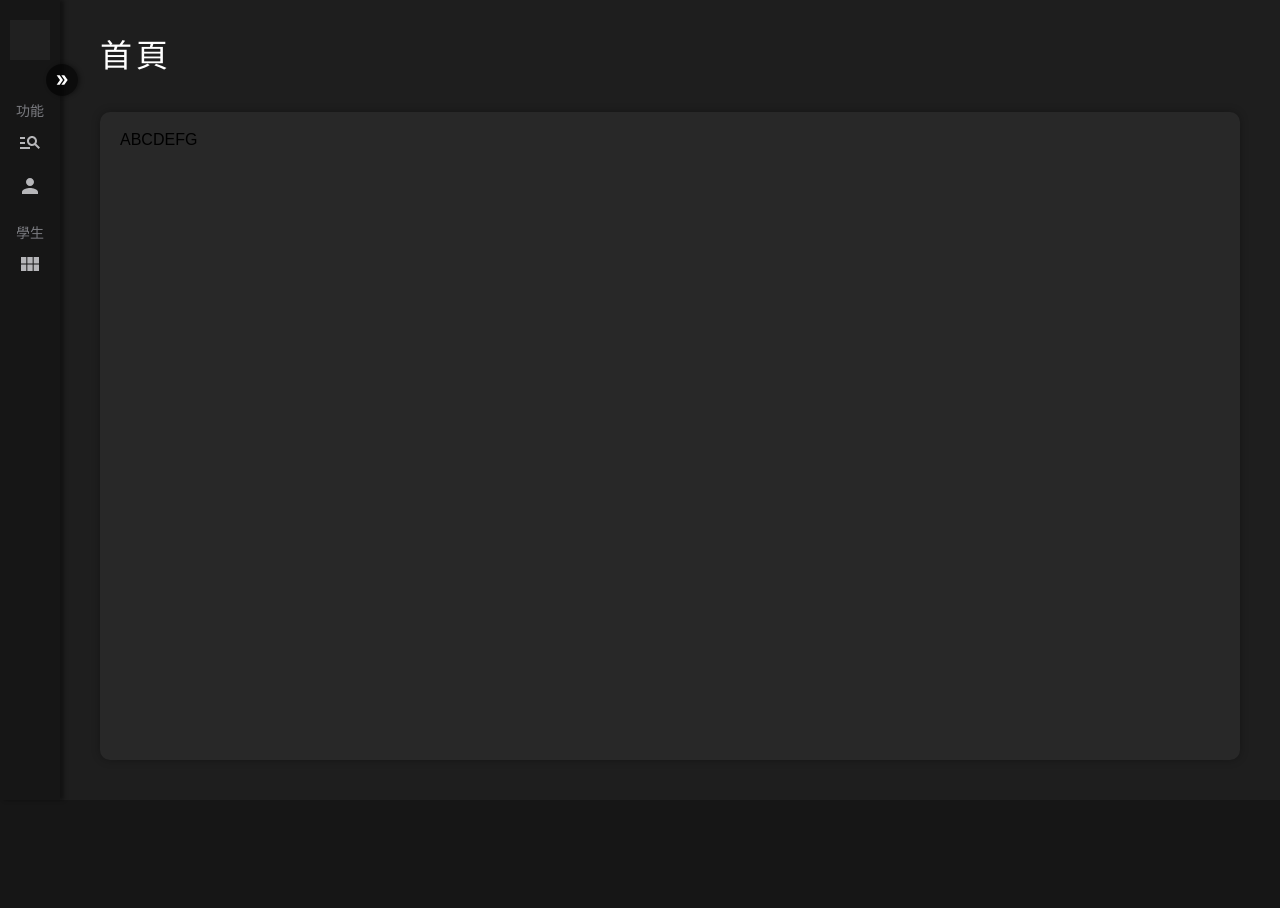
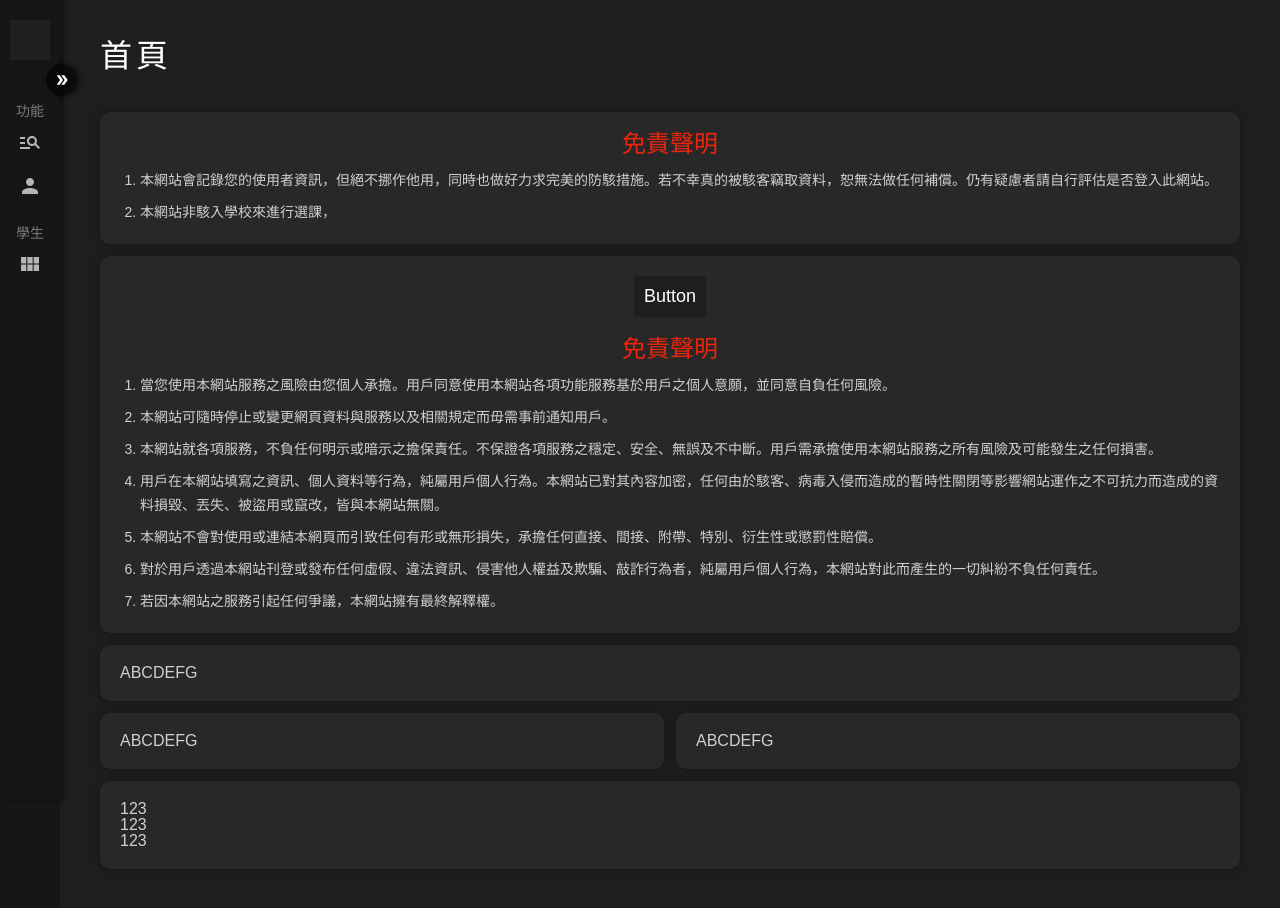
Before and after one commit to aisu-programming/NTNU-Course-Queuing-Website-FrontEnd, a React (Create React App) app: page / in a window 1280 px wide. Before the commit the page ends 800 px from the top, so only its background shows below. Built offline with nearby package versions, Linux system fonts and the light colour scheme.

Commit message:
feat: add home page

```diff
--- a/src/App.js
+++ b/src/App.js
@@ -79,6 +79,10 @@ const App = () => {
         },
       ],
     },
+    {
+      path: '*',
+      element: <Navigate to='/' />,
+    },
   ]);
   return (
     <DataProvider>
--- a/src/api/Get.jsx
+++ b/src/api/Get.jsx
@@ -1,13 +1,13 @@
-export const GetApi = async( url) => {
-
-  return await fetch(
-    url,{
-      method: 'GET',
-      headers:{
-        'Content-Type': 'application/json'
-      },
-    })
+export const GetApi = async (url) => {
+  return await fetch(url, {
+    method: 'GET',
+    headers: {
+      'Content-Type': 'application/json',
+      'Access-Control-Allow-Credentials': true,
+    },
+    mode: 'cors',
+    credentials: 'include',
+  })
     .then((response) => response.json())
-    .catch((error) => console.log('error'+error))
-
-}
+    .catch((error) => console.log('error' + error));
+};
--- a/src/api/utlis/config.jsx
+++ b/src/api/utlis/config.jsx
@@ -1,6 +1,7 @@
 export const config = {
-  loginUrl: 'http://192.168.1.109:5000/auth/session',
-  searchUrl: 'http://192.168.1.109:5000/course/search',
-  listUrl: 'http://192.168.1.109:5000/order',
-  achieveUrl: 'http://192.168.1.109:5000/order/achievement',
+  loginUrl: 'http://ntnu.site:5000/auth/session',
+  searchUrl: 'http://ntnu.site:5000/course/search',
+  listUrl: 'http://ntnu.site:5000/order',
+  achieveUrl: 'http://ntnu.site:5000/order/achievement',
+  lineUrl: 'http://ntnu.site:5000/line',
 };
--- a/src/api/utlis/index.jsx
+++ b/src/api/utlis/index.jsx
@@ -2,3 +2,4 @@ export { Login } from './Login'
 export { search } from './Search'
 export { GetList } from './List'
 export { FixList } from './List'
+export { GetLine } from './line'
--- /dev/null
+++ b/src/api/utlis/line.jsx
@@ -0,0 +1,10 @@
+import { GetApi } from "api/Get";
+import { config } from "./config";
+
+export const GetLine = async () =>{
+
+    return await GetApi(config.lineUrl)
+    .then(res => {
+        console.log(res)
+    })
+}
--- /dev/null
+++ b/src/components/Home/Disclaimer.jsx
@@ -0,0 +1,75 @@
+import React, { useState, useRef, useEffect } from 'react';
+import styled from 'styled-components';
+import { colors } from 'styles';
+import { DropdownMenu } from 'components/Dropdown';
+import { MdKeyboardArrowUp } from 'react-icons/md';
+
+const Title = styled.h3`
+  color: ${colors.danger};
+  font-size: 24px;
+  font-weight: 500;
+  text-align: center;
+  margin-bottom: 12px;
+`;
+const TextOrder = styled.ol`
+  list-style: number;
+  margin-left: 20px;
+  // list-style-position: inside;
+`
+const Text = styled.li`
+  color: ${colors.gray100};
+  font-size: 14px;
+  margin-bottom: 8px;
+  line-height: 1.5rem;
+
+  &:last-of-type {
+    margin-bottom: 0;
+  }
+`;
+
+export const MiniDisclaimer = () => {
+  return (
+    <>
+      <Title>免責聲明</Title>
+      <TextOrder>
+        <Text>
+          本網站會記錄您的使用者資訊，但絕不挪作他用，同時也做好力求完美的防駭措施。若不幸真的被駭客竊取資料，恕無法做任何補償。仍有疑慮者請自行評估是否登入此網站。
+        </Text>
+        <Text>
+          本網站非駭入學校來進行選課，
+        </Text>
+      </TextOrder>
+    </>
+  )
+}
+
+export const Disclaimer = () => {
+  return (
+    <>
+      <Title>免責聲明</Title>
+      <TextOrder>
+        <Text>
+          當您使用本網站服務之風險由您個人承擔。用戶同意使用本網站各項功能服務基於用戶之個人意願，並同意自負任何風險。
+        </Text>
+        <Text>
+          本網站可隨時停止或變更網頁資料與服務以及相關規定而毋需事前通知用戶。
+        </Text>
+        <Text>
+          本網站就各項服務，不負任何明示或暗示之擔保責任。不保證各項服務之穩定、安全、無誤及不中斷。用戶需承擔使用本網站服務之所有風險及可能發生之任何損害。
+        </Text>
+        <Text>
+          用戶在本網站填寫之資訊、個人資料等行為，純屬用戶個人行為。本網站已對其內容加密，任何由於駭客、病毒入侵而造成的暫時性關閉等影響網站運作之不可抗力而造成的資料損毀、丟失、被盜用或竄改，皆與本網站無關。
+        </Text>
+        <Text>
+          本網站不會對使用或連結本網頁而引致任何有形或無形損失，承擔任何直接、間接、附帶、特別、衍生性或懲罰性賠償。
+        </Text>
+        <Text>
+          對於用戶透過本網站刊登或發布任何虛假、違法資訊、侵害他人權益及欺騙、敲詐行為者，純屬用戶個人行為，本網站對此而產生的一切糾紛不負任何責任。
+        </Text>
+        <Text>
+          若因本網站之服務引起任何爭議，本網站擁有最終解釋權。
+        </Text>
+      </TextOrder>
+    </>
+  );
+};
--- /dev/null
+++ b/src/components/Home/index.jsx
@@ -0,0 +1 @@
+export { MiniDisclaimer, Disclaimer } from './Disclaimer';
--- a/src/components/Navigation.jsx
+++ b/src/components/Navigation.jsx
@@ -3,6 +3,7 @@ import styled from 'styled-components';
 import { colors } from '../styles';
 import { ButtonOption } from 'components';
 import {
+  MdHome,
   MdManageSearch,
   MdPerson,
   MdViewModule,
@@ -166,6 +167,20 @@ export const Navigation = () => {
           <LogoBox>
             <LogoTitle>師大選課系統</LogoTitle>
           </LogoBox>
+          <ul>
+            <NavOption>
+              <NavLink to='/'>
+                {({ isActive }) => (
+                  <ButtonOption
+                    option={'首頁'}
+                    active={isActive}
+                  >
+                    <MdHome />
+                  </ButtonOption>
+                )}
+              </NavLink>
+            </NavOption>
+          </ul>
           <OptionTitle>功能</OptionTitle>
           <ul>
             <NavOption>
--- a/src/pages/Home.jsx
+++ b/src/pages/Home.jsx
@@ -2,7 +2,9 @@ import React from 'react';
 import { Link } from 'react-router-dom';
 import { useDataContext } from 'data';
 import { colors, device, size } from 'styles';
-import styled from 'styled-components';
+import styled, { css } from 'styled-components';
+import { MiniDisclaimer, Disclaimer } from 'components/Home';
+import { GetLine } from 'api/utlis';
 
 const Container = styled.section`
   width: 100%;
@@ -29,30 +31,95 @@ const Title = styled.h1`
     font-size: 24px;
   }
 `;
+const Content = styled.div`
+  width: 100%;
+  height: 100%;
+  display: flex;
+  flex-direction: column;
+`
+const ContentRow = styled.div`
+  display: flex;
+  margin-bottom: 12px;
+  flex: 0;
+  ${props => props.flex && css`
+    flex: ${props.flex};
+  `}
+
+  &:last-of-type {
+    margin-bottom: 0;
+  }
+`
 const Wrapper = styled.div`
-  width: 100%;
+  // width: 100%;
   display: flex;
   flex-direction: column;
   flex: 1;
+  flex-shrink: 0;
   padding: 20px;
-  flex-shrink: 0;
+  color: ${colors.gray100};
   background: ${colors.gray400};
   border-radius: 10px;
   box-shadow: 0px 0px 8px rgba(0, 0, 0, 0.3);
+  margin-left: 12px;
+
+  &:first-of-type {
+    margin-left: 0;
+  }
+
   @media ${device.phone} {
     padding: 20px;
     border-radius: 2px;
+    margin-left: 0;
   }
 `;
 
-export const Home = (props) => {
+const Button = styled.button`
+  padding: 10px;
+  cursor: pointer;
+  background: ${colors.gray500};
+  width: fit-content;
+  margin: 0 auto 20px;
+  border-radius: 4px;
+  color: ${colors.white};
+  font-size: 18px;
+`
+
+export const Home = () => {
   const { courseList, setCourseList } = useDataContext();
-  console.log(courseList);
-  console.log(setCourseList);
+  const handleClick = () => {
+    console.log('a');
+    GetLine();
+  }
   return (
     <Container>
       <Title>首頁</Title>
-      <Wrapper>ABCDEFG</Wrapper>
+      <Content>
+        <ContentRow>
+          <Wrapper>
+            <MiniDisclaimer />
+          </Wrapper>
+        </ContentRow>
+        <ContentRow>
+          <Wrapper>
+            <Button onClick={handleClick}>Button</Button>
+            <Disclaimer />
+          </Wrapper>
+        </ContentRow>
+        <ContentRow>
+          <Wrapper>ABCDEFG</Wrapper>
+        </ContentRow>
+        <ContentRow flex={1}>
+          <Wrapper>ABCDEFG</Wrapper>
+          <Wrapper>ABCDEFG</Wrapper>
+        </ContentRow>
+        <ContentRow>
+          <Wrapper>
+            <div>123</div>
+            <div>123</div>
+            <div>123</div>
+          </Wrapper>
+        </ContentRow>
+      </Content>
     </Container>
   );
 };
```
